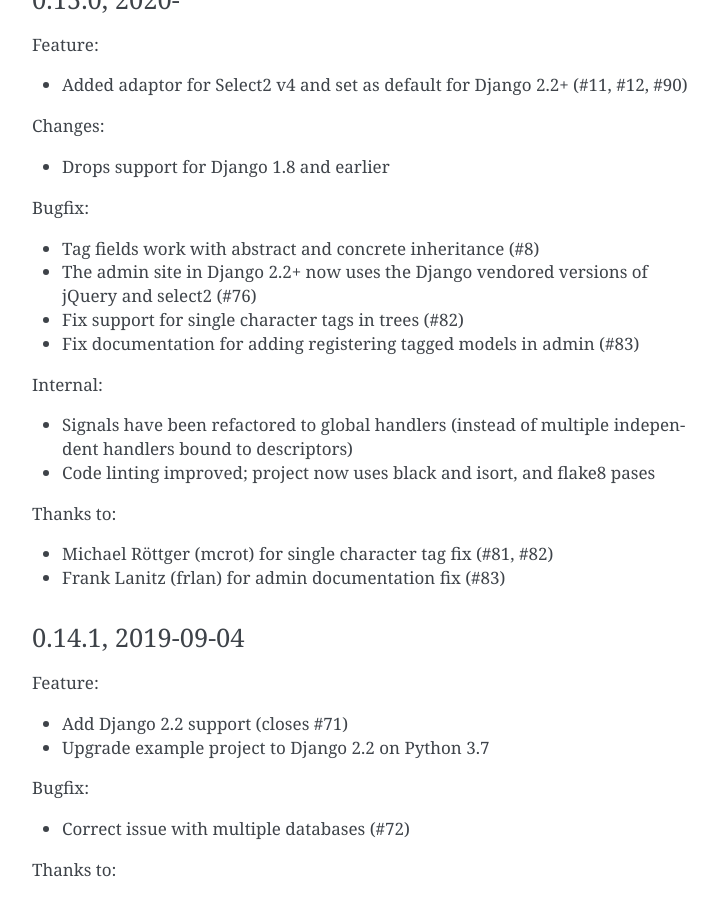
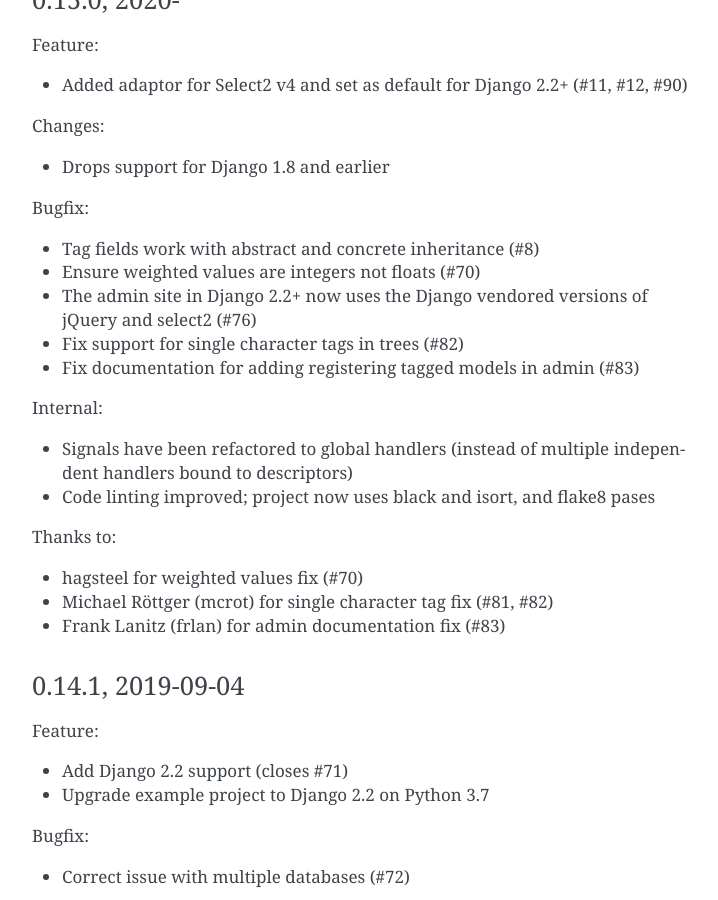
Before and after one commit to radiac/django-tagulous, a Sphinx documentation site: the page built from docs/upgrading.rst, in a window 1280 px wide and 900 px high, scrolled down 5882 px. Shown: the whole window, without its empty margins (388-1106 px from the left). Built offline with Sphinx 7.4.7, drawn with Linux system fonts in a browser that asks for light colours.

Commit message:
Updated credits for previous merge

```diff
--- a/docs/upgrading.rst
+++ b/docs/upgrading.rst
@@ -314,6 +314,7 @@
 Bugfix:
 
 * Tag fields work with abstract and concrete inheritance (#8)
+* Ensure weighted values are integers not floats (#70)
 * The admin site in Django 2.2+ now uses the Django vendored versions of jQuery and
   select2 (#76)
 * Fix support for single character tags in trees (#82)
@@ -328,6 +329,7 @@
 
 Thanks to:
 
+* hagsteel for weighted values fix (#70)
 * Michael Röttger (mcrot) for single character tag fix (#81, #82)
 * Frank Lanitz (frlan) for admin documentation fix (#83)
 
--- a/tagulous/__init__.py
+++ b/tagulous/__init__.py
@@ -21,4 +21,5 @@
     "Dmitry Ivanchenko (ivanchenkodmitry)",
     "Frank Lanitz (frlan)",
     "Michael Röttger (mcrot)",
+    "hagsteel",
 ]
```
